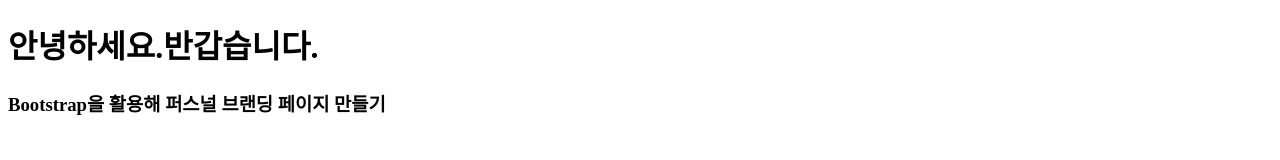
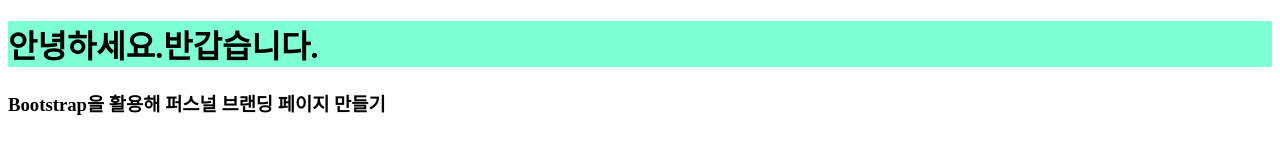
Before and after one commit to hyokuk2/hyojin, a plain HTML site: page index.html in a window 1280 px wide. Drawn offline with Linux system fonts and the light colour scheme.

Commit message:
색상추가

```diff
--- a/index.html
+++ b/index.html
@@ -4,7 +4,7 @@
     <title>hyojin_kim</title>
     <head>
         <style>
-            h2{background-color: aquamarine;}
+            h1{background-color: aquamarine;}
          <link href="https://cdn.jsdelivr.net/npm/bootstrap@5.3.0-alpha1/dist/css/bootstrap.min.css" rel="stylesheet" integrity="sha384-GLhlTQ8iRABdZLl6O3oVMWSktQOp6b7In1Zl3/Jr59b6EGGoI1aFkw7cmDA6j6gD" crossorigin="anonymous"
          <script src="https://cdn.jsdelivr.net/npm/bootstrap@5.3.0-alpha1/dist/js/bootstrap.bundle.min.js" integrity="sha384-w76AqPfDkMBDXo30jS1Sgez6pr3x5MlQ1ZAGC+nuZB+EYdgRZgiwxhTBTkF7CXvN" crossorigin="anonymous"></script>
         </style>
```
